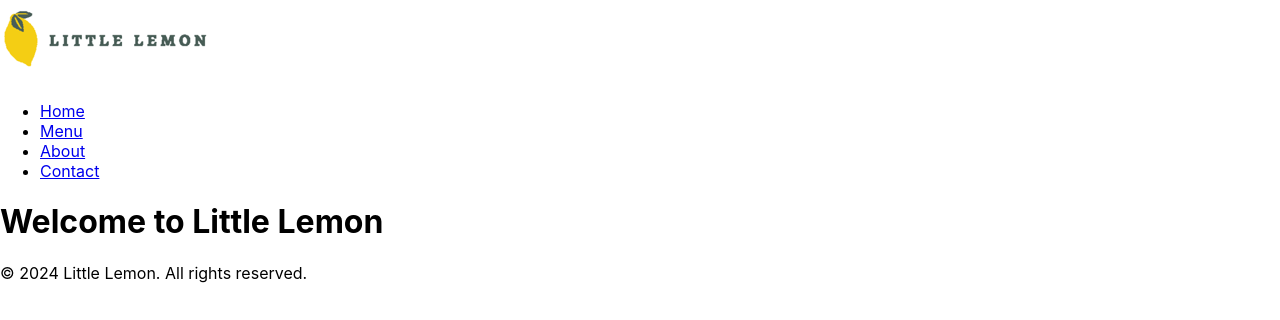
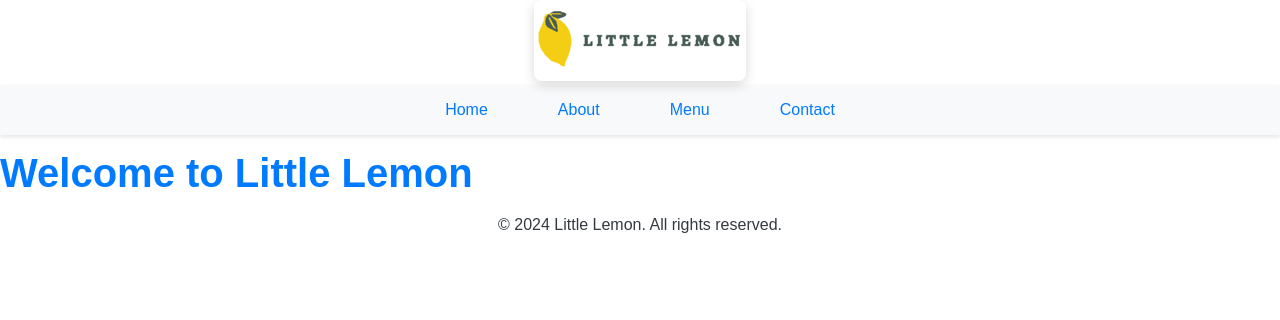
Before and after one commit to gabrielpuga/llemon_repo, a React (Create React App) app: page / in a window 1280 px wide. Shown: the top 320 px of the page. Built offline with nearby package versions, Linux system fonts and the light colour scheme.

Commit message:
Commiting the css styles

```diff
--- a/src/App.css
+++ b/src/App.css
@@ -1,38 +1,123 @@
-.App {
+/* Reset some defaults */
+body {
+  margin: 0;
+  padding: 0;
+  font-family: Arial, sans-serif;
+}
+
+/* Define CSS variables for easy customization */
+:root {
+  --primary-color: #007bff;
+  --secondary-color: #6c757d;
+  --text-color: #343a40;
+  --link-color: #007bff;
+  --nav-background-color: #f8f9fa;
+}
+
+/* Container styles */
+.container {
+  display: grid;
+  grid-template-columns: repeat(auto-fill, minmax(250px, 1fr));
+  grid-gap: 16px;
+  padding: 16px;
+}
+
+/* Header styles */
+header {
+  grid-column: 1 / -1; /* Span full width */
   text-align: center;
 }
 
-.App-logo {
-  height: 40vmin;
-  pointer-events: none;
+/* Navigation styles */
+nav {
+  grid-column: 1 / -1; /* Span full width */
+  background-color: var(--nav-background-color); /* Background color */
+  padding: 1rem; /* Add padding */
+  box-shadow: 0 2px 4px rgba(0, 0, 0, 0.1); /* Shadow for depth */
+  display: flex;
+  justify-content: center; /* Center nav items */
 }
 
-@media (prefers-reduced-motion: no-preference) {
-  .App-logo {
-    animation: App-logo-spin infinite 20s linear;
-  }
+/* Navigation list styles */
+nav ul {
+  list-style-type: none; /* Remove bullets */
+  padding: 0; /* Remove default padding */
+  margin: 0; /* Remove default margin */
+  display: flex; /* Flex for horizontal alignment */
 }
 
-.App-header {
-  background-color: #282c34;
-  min-height: 100vh;
-  display: flex;
-  flex-direction: column;
-  align-items: center;
-  justify-content: center;
-  font-size: calc(10px + 2vmin);
-  color: white;
+/* Nav item styles */
+nav ul li {
+  margin: 0 20px; /* Increased spacing */
 }
 
-.App-link {
-  color: #61dafb;
+li a {
+  text-decoration: none; /* Remove underline from links */
+  color: var(--link-color); /* Link color */
+  padding: 10px 15px; /* Add padding */
+  border-radius: 5px; /* Rounded links */
+  transition: background-color 0.3s, color 0.3s; /* Smooth transitions */
 }
 
-@keyframes App-logo-spin {
-  from {
-    transform: rotate(0deg);
-  }
-  to {
-    transform: rotate(360deg);
-  }
+li a:hover {
+  background-color: rgba(0, 123, 255, 0.1); /* Light hover effect */
 }
+
+/* Main content styles */
+main {
+  grid-column: 1 / -1; /* Span full width */
+  text-align: left; /* Align text to the left */
+}
+
+/* Footer styles */
+footer {
+  grid-column: 1 / -1; /* Span full width */
+  text-align: center;
+}
+
+/* Headings */
+h1 {
+  font-size: 2.5rem; /* Adjust as per your design */
+  color: var(--primary-color);
+  margin: 1rem 0;
+}
+
+h2 {
+  font-size: 2rem;
+  color: var(--secondary-color);
+  margin: 0.75rem 0;
+}
+
+h3 {
+  font-size: 1.75rem;
+  color: var(--text-color);
+  margin: 0.5rem 0;
+}
+
+/* Continue for h4, h5, h6 with decreasing sizes and colors */
+h4, h5, h6 {
+  color: var(--text-color);
+  margin: 0.25rem 0;
+}
+
+/* Paragraphs */
+p {
+  font-size: 1rem;
+  line-height: 1.6;
+  color: var(--text-color);
+  margin-bottom: 1rem; /* Add spacing between paragraphs */
+}
+
+/* Spans */
+span {
+  color: var(--link-color);
+  font-weight: bold;
+}
+
+/* Style images */
+img {
+  max-width: 100%; /* Make images responsive */
+  height: auto; /* Maintain aspect ratio */
+  border-radius: 8px; /* Rounded corners */
+  box-shadow: 0 4px 12px rgba(0, 0, 0, 0.15); /* Softer shadow */
+}
--- a/src/Nav.js
+++ b/src/Nav.js
@@ -4,10 +4,10 @@ function Nav() {
   return (
     <nav>
       <ul>
-        <li><a href="/">Home</a></li>
-        <li><a href="/menu">Menu</a></li>
-        <li><a href="/about">About</a></li>
-        <li><a href="/contact">Contact</a></li>
+        <li><a href="#home">Home</a></li>
+        <li><a href="#about">About</a></li>
+        <li><a href="#menu">Menu</a></li>
+        <li><a href="#contact">Contact</a></li>
       </ul>
     </nav>
   );
```
